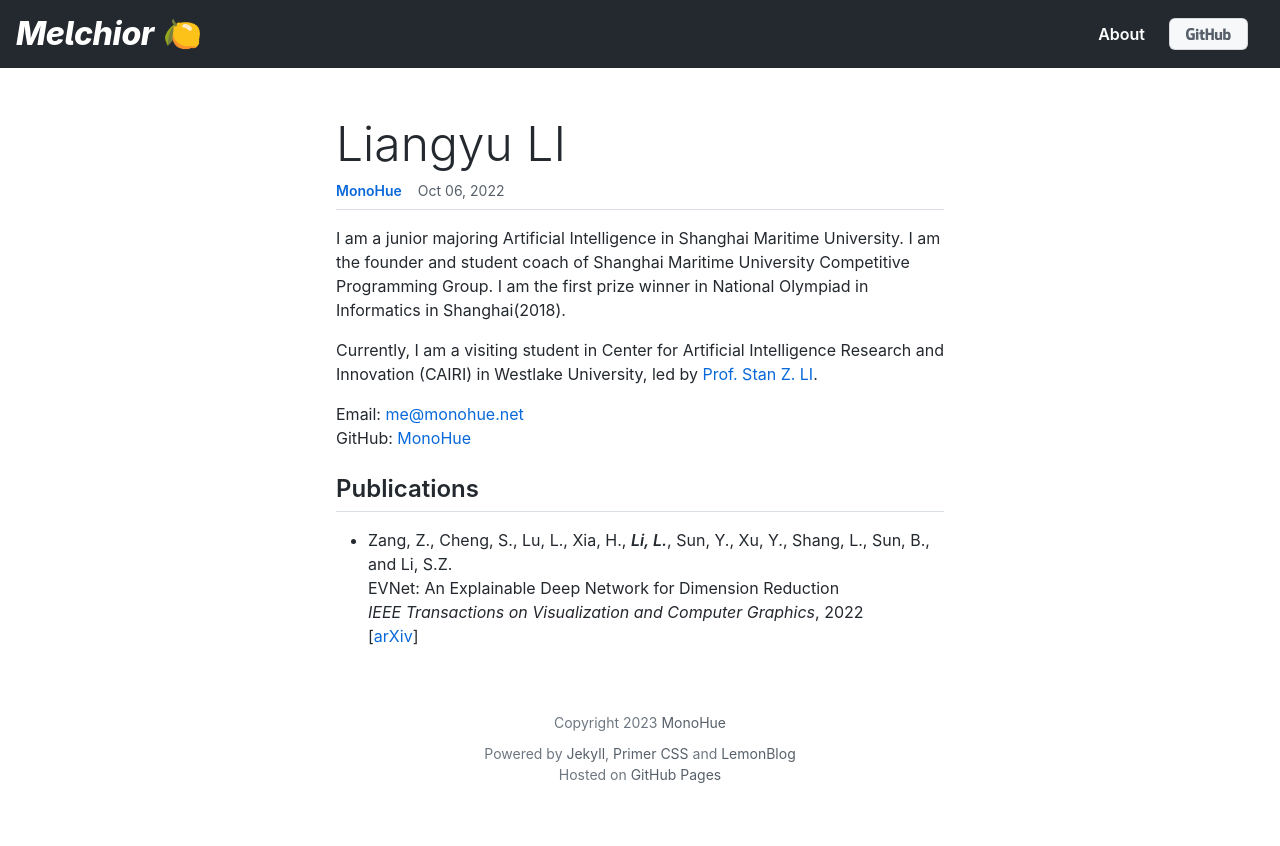
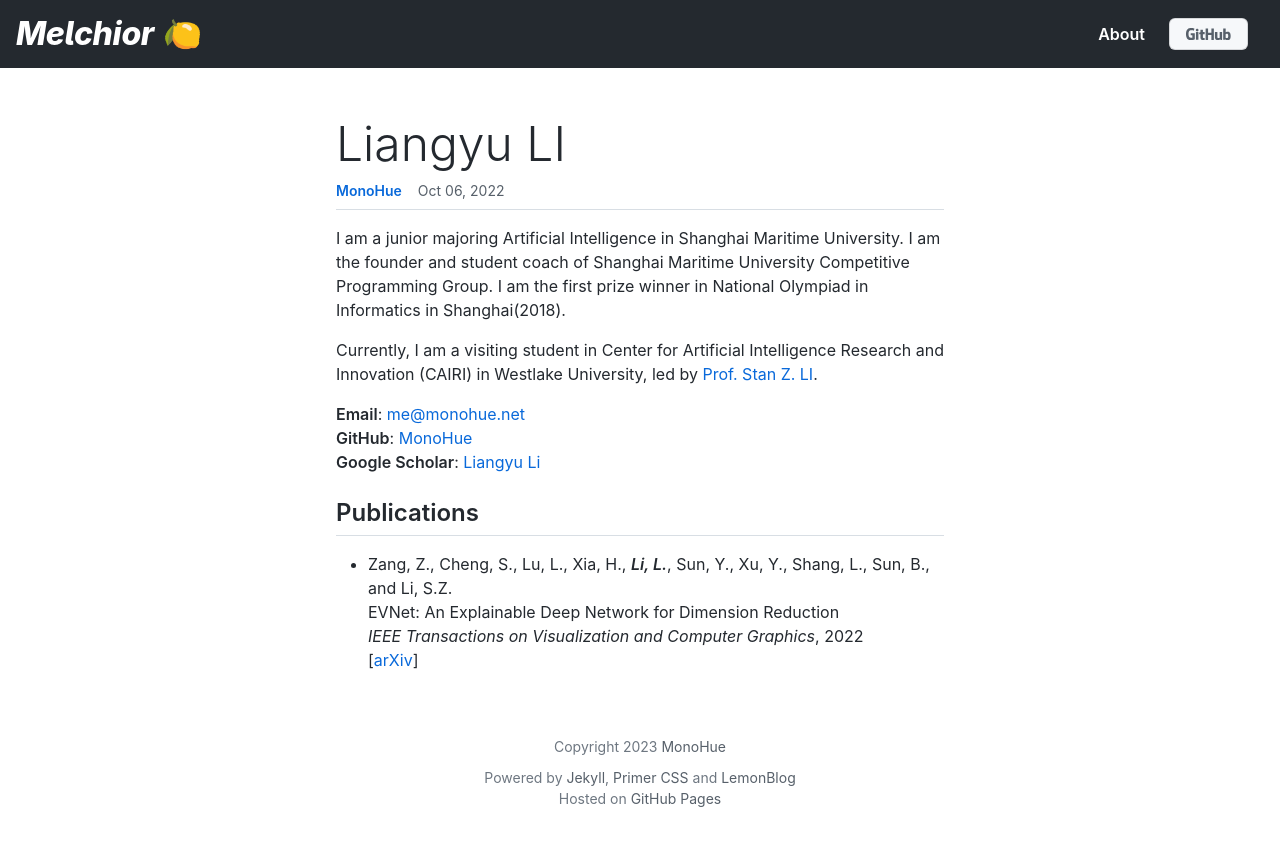
Before and after one commit to MonoHue/monohue.net, a Jekyll site: the page built from _posts/2022-10-06-monohue.md, in a window 1280 px wide. Shown: the top 846 px of the page. Built offline with Jekyll 4.4.1, drawn with Linux system fonts in a browser that asks for light colours.

Commit message:
ADD google scholar

```diff
--- a/_posts/2022-10-06-monohue.md
+++ b/_posts/2022-10-06-monohue.md
@@ -11,8 +11,9 @@ I am a junior majoring Artificial Intelligence in Shanghai Maritime University.
 
 Currently, I am a visiting student in Center for Artificial Intelligence Research and Innovation (CAIRI) in Westlake University, led by [Prof. Stan Z. LI](https://en.westlake.edu.cn/faculty/stanz-li.html).
 
-Email: [me@monohue.net](mailto:me@monohue.net)
-GitHub: [MonoHue](https://github.com/MonoHue)
+**Email**: [me@monohue.net](mailto:me@monohue.net)
+**GitHub**: [MonoHue](https://github.com/MonoHue)
+**Google Scholar**: [Liangyu Li](https://scholar.google.com/citations?user=AcMka74AAAAJ)
 
 ## Publications
 
```
